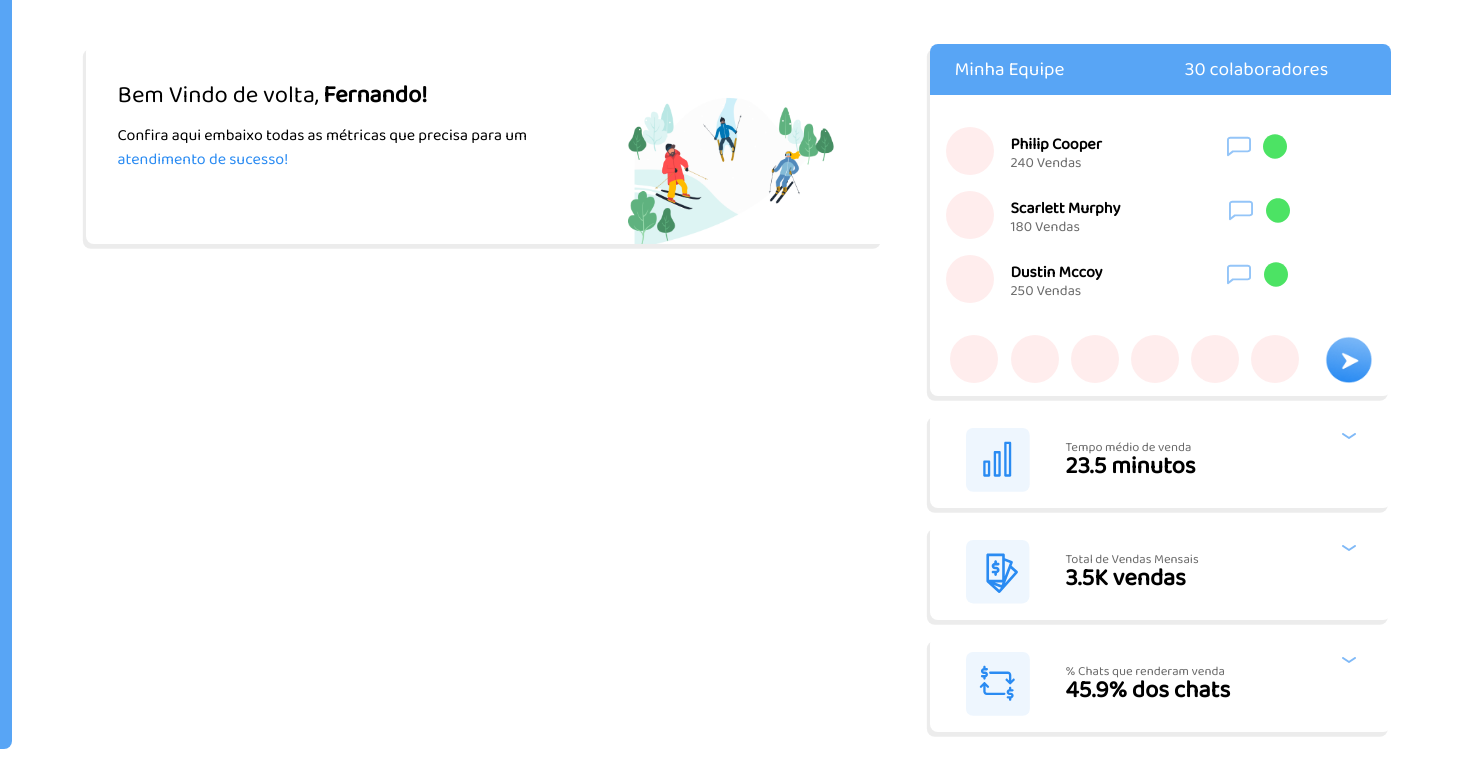
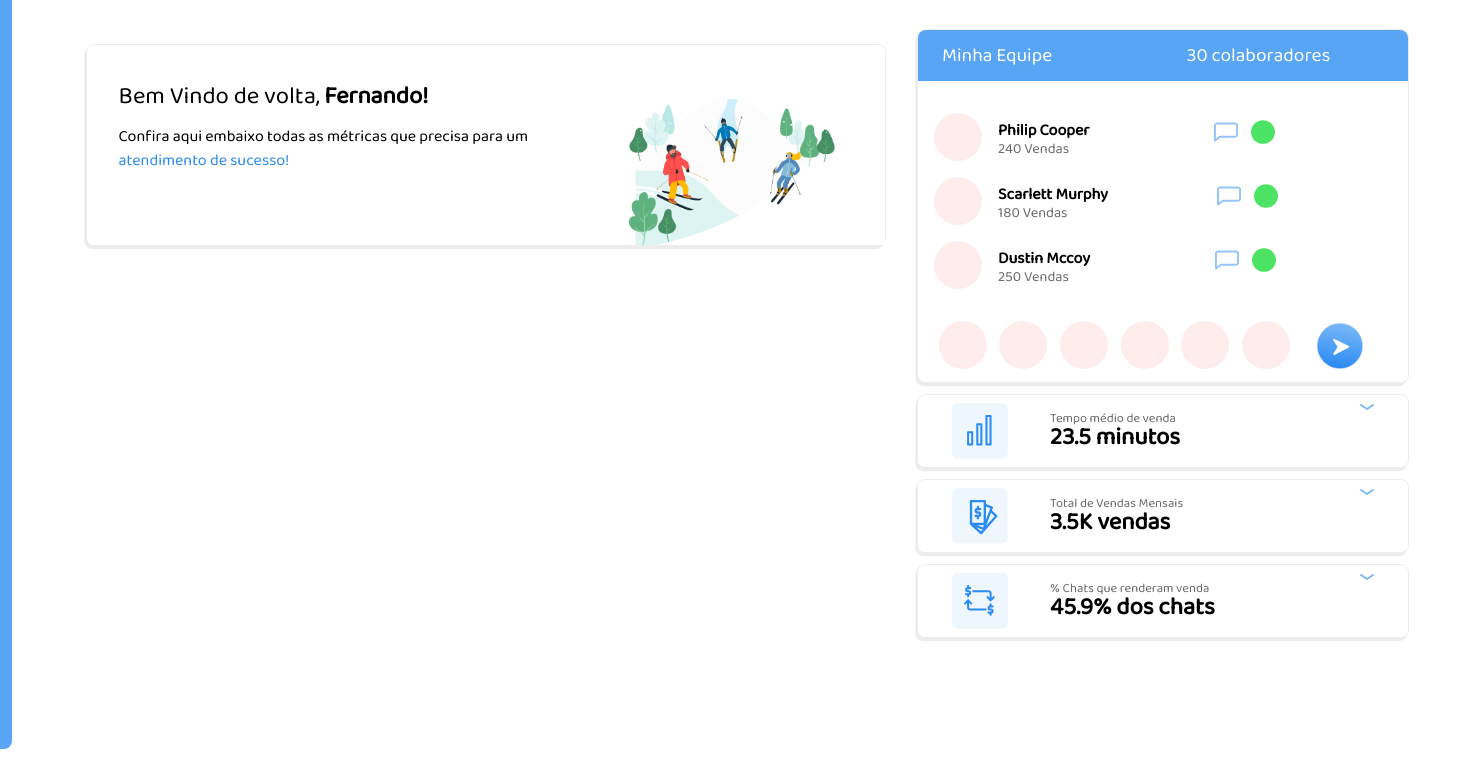
Before and after one commit to tiagoBatschke/projeto-front-everest, a plain HTML site: page home.html in a window 1536 px wide. Shown: the part 51-829 px from the top of the page, 68-1536 px from the left. After the commit the page ends 800 px from the top, so only its background shows below. Drawn offline with Linux system fonts and the light colour scheme.

Commit message:
media query para telas grandes

```diff
--- a/assets/css/home/components/mainMessage.css
+++ b/assets/css/home/components/mainMessage.css
@@ -5,8 +5,9 @@
     margin-top: 3%;
     display: flex;
     border-radius: 0.5rem;
-    box-shadow: -0.2rem 0.3rem rgba(0, 0, 0, 0.074);
+    box-shadow: -0.1rem 0.2rem rgba(0, 0, 0, 0.074);
     max-height: 12.5rem;
+    border: 1px solid  rgba(0, 0, 0, 0.074) ;
   }
 
   .main_message_title{
--- a/assets/css/home/components/metrics.css
+++ b/assets/css/home/components/metrics.css
@@ -4,13 +4,13 @@
 
 .metrics_cards{
     display: flex;
-
     padding: 1rem;
     justify-content: space-evenly;
     align-items: center;
     border-radius: 0.5rem;
     margin-top: 1rem;
-    box-shadow: -0.2rem 0.3rem rgba(0, 0, 0, 0.074);
+    box-shadow: -0.1rem 0.2rem rgba(0, 0, 0, 0.074);
+    border: 1px solid  rgba(0, 0, 0, 0.074) ;
 }
 
 .metrics_imgs{
@@ -35,3 +35,21 @@
 .metrics_img_arrow{
     margin-bottom: 3rem;
 }
+
+@media(min-width:1300px){
+    .metrics_cards{
+        display: flex;
+        padding: 0.5rem;
+        justify-content: space-evenly;
+        align-items: center;
+        border-radius: 0.5rem;
+        margin-top: 0.7rem;
+        box-shadow: -0.1rem 0.2rem rgba(0, 0, 0, 0.074);
+    }
+
+    .metrics_imgs{
+        height: 3.5rem;
+    }
+
+
+}
--- a/assets/css/home/components/minhaEquipe.css
+++ b/assets/css/home/components/minhaEquipe.css
@@ -10,8 +10,8 @@
 .minhaEqipe_container{
 
     border-radius:0.5rem ;
-    box-shadow: -0.2rem 0.3rem rgba(0, 0, 0, 0.074);
-
+    box-shadow: -0.1rem 0.2rem rgba(0, 0, 0, 0.074);
+    border: 1px solid  rgba(0, 0, 0, 0.074) ;
 }
 
 .minhaEquipe_titles{
@@ -106,3 +106,19 @@
     background-color: transparent;
     margin-top: -0.5rem;
 }
+
+@media(min-width:1300px){
+    .minhaEquipe_metrics_container{
+        width: 32%;
+        padding: 2%;
+    }
+
+    .colaborators_list{
+        display: flex;
+        justify-content: space-evenly;
+        width: 95%;
+        margin-left: 0.5rem;
+        margin-right: 0.5rem;
+        margin-top: 1rem;
+    }
+}
```
